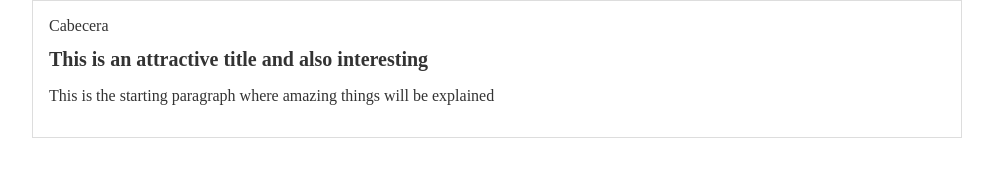
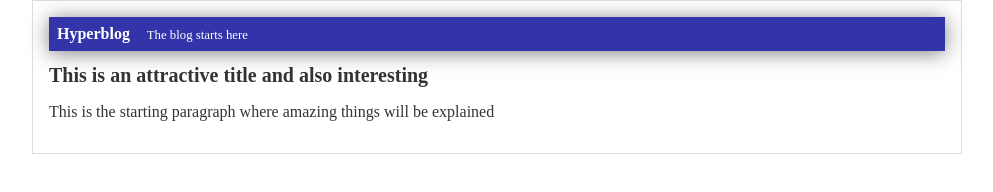
Before and after one commit to dumarhm/hyperblog, a plain HTML site: page blogpost.html in a window 1280 px wide. Shown: the whole page, without its empty margins (143-1136 px from the left). Drawn offline with Linux system fonts and the light colour scheme.

Commit message:
Cabecera has been finished with blue design

```diff
--- a/blogpost.html
+++ b/blogpost.html
@@ -8,7 +8,10 @@
     <body>
         <div id="container">
             <div id="cabecera">
-                Cabecera
+                Hyperblog
+                <span id="tagline">
+                    The blog starts here
+                </span>
             </div>
             <div id="post">
                 <h1>
--- a/css/estilos.css
+++ b/css/estilos.css
@@ -6,6 +6,22 @@ body{
     margin: 0;
     padding: 0;
 }
+#cabecera
+{
+    background: #33A;
+    box-shadow: 0px 2px 20px 0px rgba(0, 0, 0, 0.5);
+    color: white;
+    font-weight: bold;
+    margin: 0;
+    padding: 0.5em;
+}
+#cabecera #tagline
+{
+    padding: 0 0 0 1em;
+    font-weight: normal;
+    font-size: 0.8em;
+}
+
 #container
 {
     width: 70%;
```
